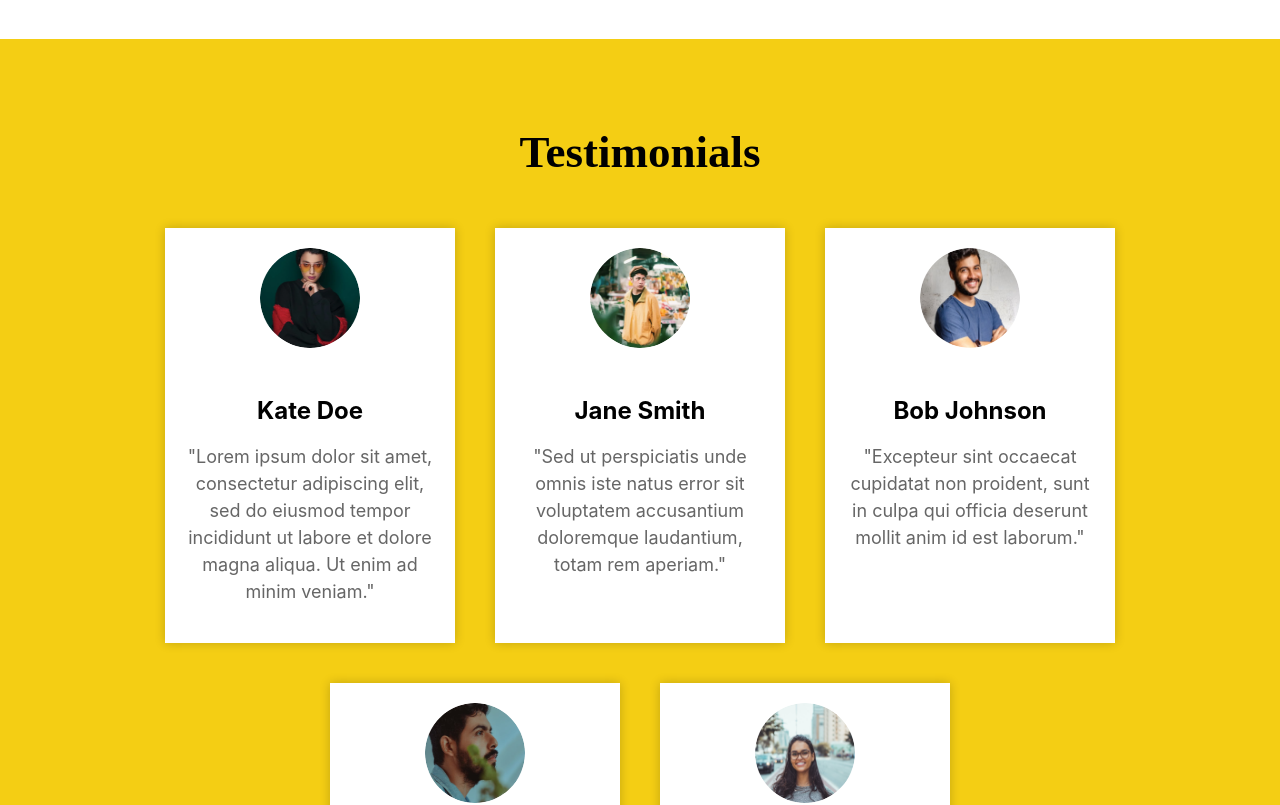
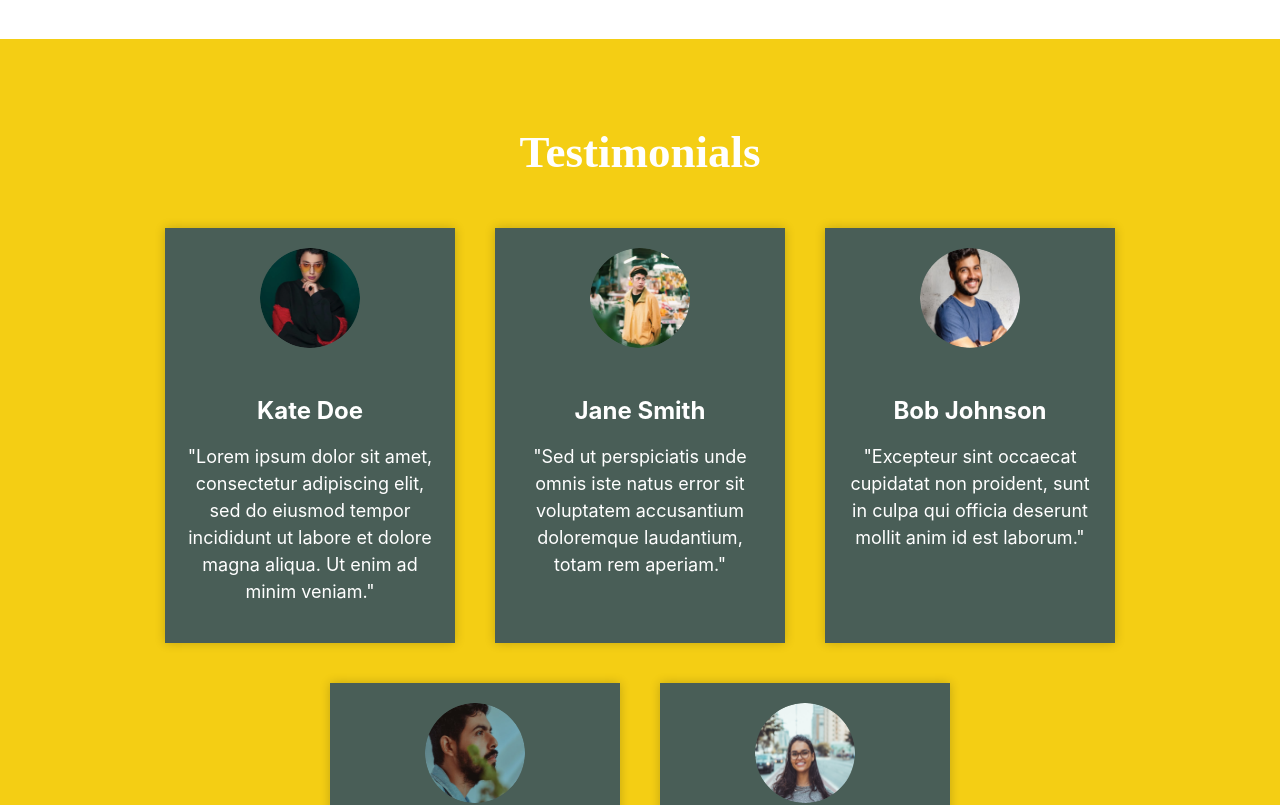
Before and after one commit to StevePapasot/Little-Lemon, a React (Create React App) app: page / in a window 1280 px wide. Shown: the part 1240-2045 px from the top of the page. Built offline with nearby package versions, Linux system fonts and the light colour scheme.

Commit message:
Testimonial color correction

```diff
--- a/src/Testimonials.css
+++ b/src/Testimonials.css
@@ -9,6 +9,7 @@
   font-weight: bold;
   margin-bottom: 30px;
   font-family: Markazi Text;
+  color: #ffffff;
 }
 
 .testimonials-container {
@@ -21,7 +22,7 @@
   width: 250px;
   margin: 20px;
   padding: 20px;
-  background-color: white;
+  background-color: #495e57;
   box-shadow: 0 0 10px rgba(0, 0, 0, 0.2);
 }
 
@@ -35,12 +36,13 @@
 .testimonial h3 {
   font-size: 24px;
   margin-bottom: 10px;
+  color: #ffffff;
 }
 
 .testimonial p {
   font-size: 18px;
   line-height: 1.5;
-  color: #666;
+  color: #ffffff;
 }
 @media screen and (max-width: 500px) {
   .testimonial {
```
